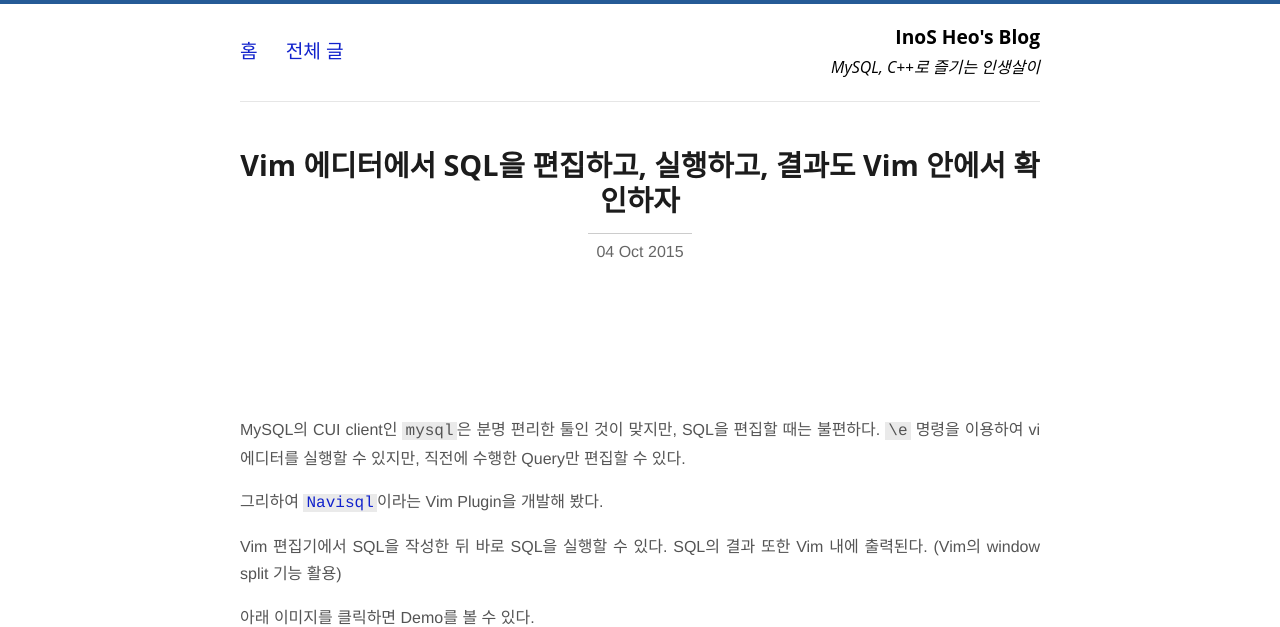
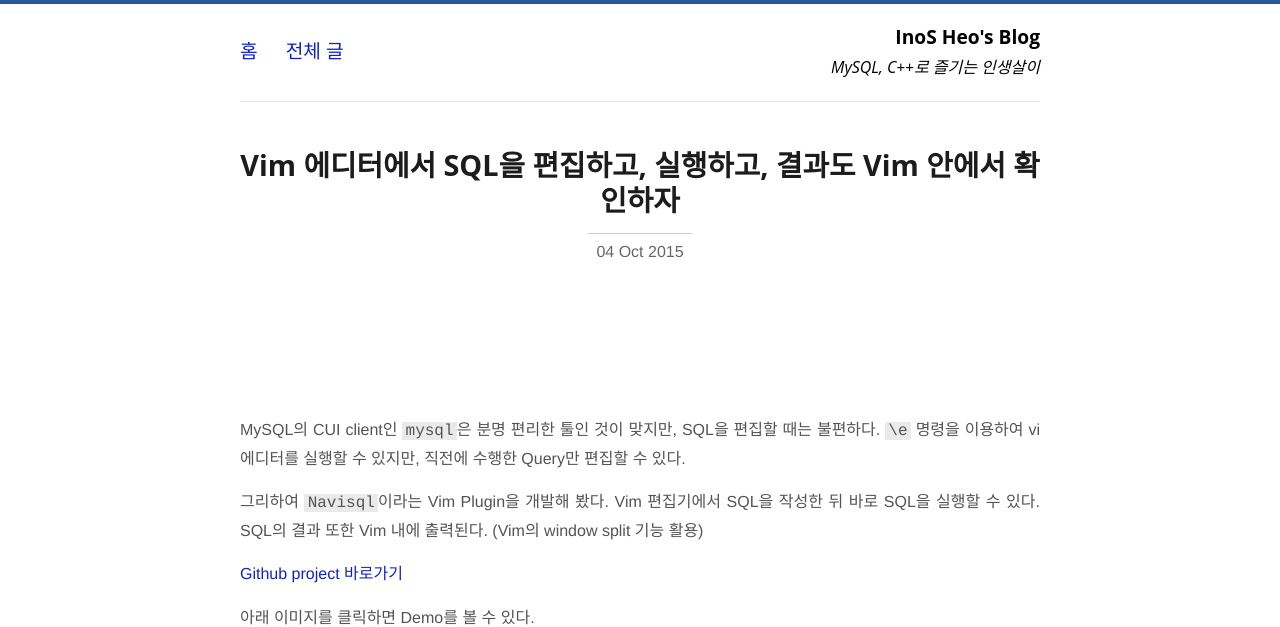
Before and after one commit to jason-heo/jason-heo.github.io, a Jekyll site: the page built from _posts/2015-10-04-navisql.md, in a window 1280 px wide, cut to the strip 0-627 px from the top of the page. Built offline with Jekyll 4.4.1, drawn with Linux system fonts in a browser that asks for light colours; Markdown is read by kramdown in place of the engine named in the settings; comment, search, counter and statistics services are not loaded.

Commit message:
github link 변경

```diff
--- a/_posts/2015-10-04-navisql.md
+++ b/_posts/2015-10-04-navisql.md
@@ -6,9 +6,10 @@ categories: MySQL
 
 MySQL의 CUI client인 `mysql`은 분명 편리한 툴인 것이 맞지만, SQL을 편집할 때는 불편하다. `\e` 명령을 이용하여 vi 에디터를 실행할 수 있지만, 직전에 수행한 Query만 편집할 수 있다.
 
-그리하여 [`Navisql`](https://github.com/mysqlguru/Navisql)이라는 Vim Plugin을 개발해 봤다.
+그리하여 `Navisql`이라는 Vim Plugin을 개발해 봤다. Vim 편집기에서 SQL을 작성한 뒤 바로 SQL을 실행할 수 있다. SQL의 결과 또한 Vim 내에 출력된다. (Vim의 window split 기능 활용)
 
-Vim 편집기에서 SQL을 작성한 뒤 바로 SQL을 실행할 수 있다. SQL의 결과 또한 Vim 내에 출력된다. (Vim의 window split 기능 활용)
+[Github project 바로가기](https://github.com/mysqlguru/Navisql)
+
 
 아래 이미지를 클릭하면 Demo를 볼 수 있다.
 
```
